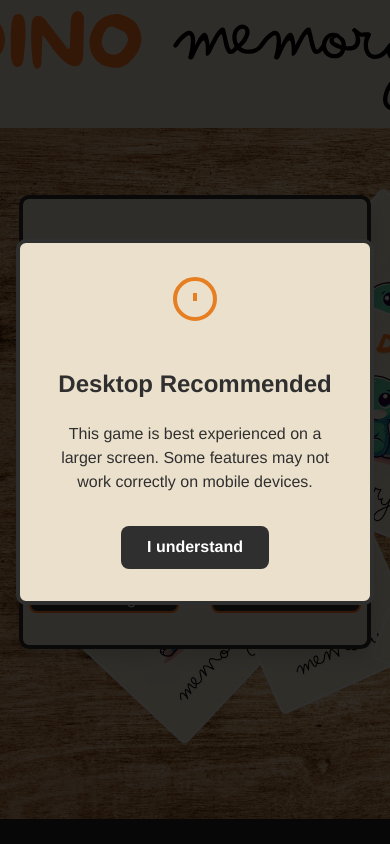
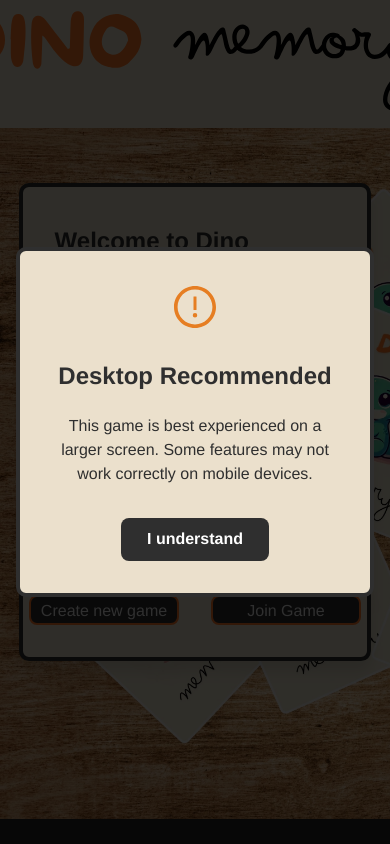
Before and after one commit to forslunddavid/dino-memo-fullstack, a React (Vite) app in the folder dino-memo-frontend/: page / in a window 390 px wide. Shown: the top 844 px of the page. Built offline with nearby package versions, Linux system fonts and the light colour scheme.

Commit message:
fixed language and added an icon in the mobile screen warning

```diff
--- a/dino-memo-frontend/src/components/MobileWarning.css
+++ b/dino-memo-frontend/src/components/MobileWarning.css
@@ -27,7 +27,6 @@
 .warning-icon {
 	width: 48px;
 	height: 48px;
-	margin-bottom: 1rem;
 	color: #e67e22;
 }
 
--- a/dino-memo-frontend/src/components/MobileWarning.jsx
+++ b/dino-memo-frontend/src/components/MobileWarning.jsx
@@ -1,6 +1,7 @@
 // components/MobileWarning.jsx
 import React from "react"
 import "./MobileWarning.css"
+import { AiOutlineExclamationCircle } from "react-icons/ai"
 
 function MobileWarning({ isVisible, setShowWarning }) {
 	// Changed to take setShowWarning directly
@@ -14,17 +15,7 @@ function MobileWarning({ isVisible, setShowWarning }) {
 	return (
 		<div className="mobile-warning" role="alert">
 			<div className="mobile-warning-content">
-				<svg
-					className="warning-icon"
-					width="24"
-					height="24"
-					viewBox="0 0 24 24"
-					fill="none"
-					stroke="currentColor"
-					strokeWidth="2"
-				>
-					<path d="M12 9v4m0 4h.01M12 2a10 10 0 100 20 10 10 0 000-20z" />
-				</svg>
+				<AiOutlineExclamationCircle className="warning-icon" />
 				<h2>Desktop Recommended</h2>
 				<p>
 					This game is best experienced on a larger screen. Some
--- a/dino-memo-frontend/src/routes/Start.jsx
+++ b/dino-memo-frontend/src/routes/Start.jsx
@@ -38,12 +38,13 @@ function Start() {
 				<section className="welcome-section">
 					<h1>Welcome to Dino Memory</h1>
 					<p className="paragraph">
-						This is an online multiplayer game to learn your
-						dinosaurs
+						This is an online multiplayer game to teach you about
+						dinosaurs.
 					</p>
 					<p className="paragraph">
 						To create a game just click the create game button and
-						enter your name
+						enter your name. Share the game-id with your friends to
+						play with a friend.
 					</p>
 					<p className="paragraph">
 						To join a friend click join game, enter your name and
--- a/package.json
+++ b/package.json
@@ -11,6 +11,7 @@
   "description": "",
   "dependencies": {
     "aws-sdk": "^2.1682.0",
+    "react-icons": "^5.3.0",
     "serverless": "^4.1.19"
   }
 }
```
Also changed, not shown: 1 other file (tests, documents, lock files or other folders).
